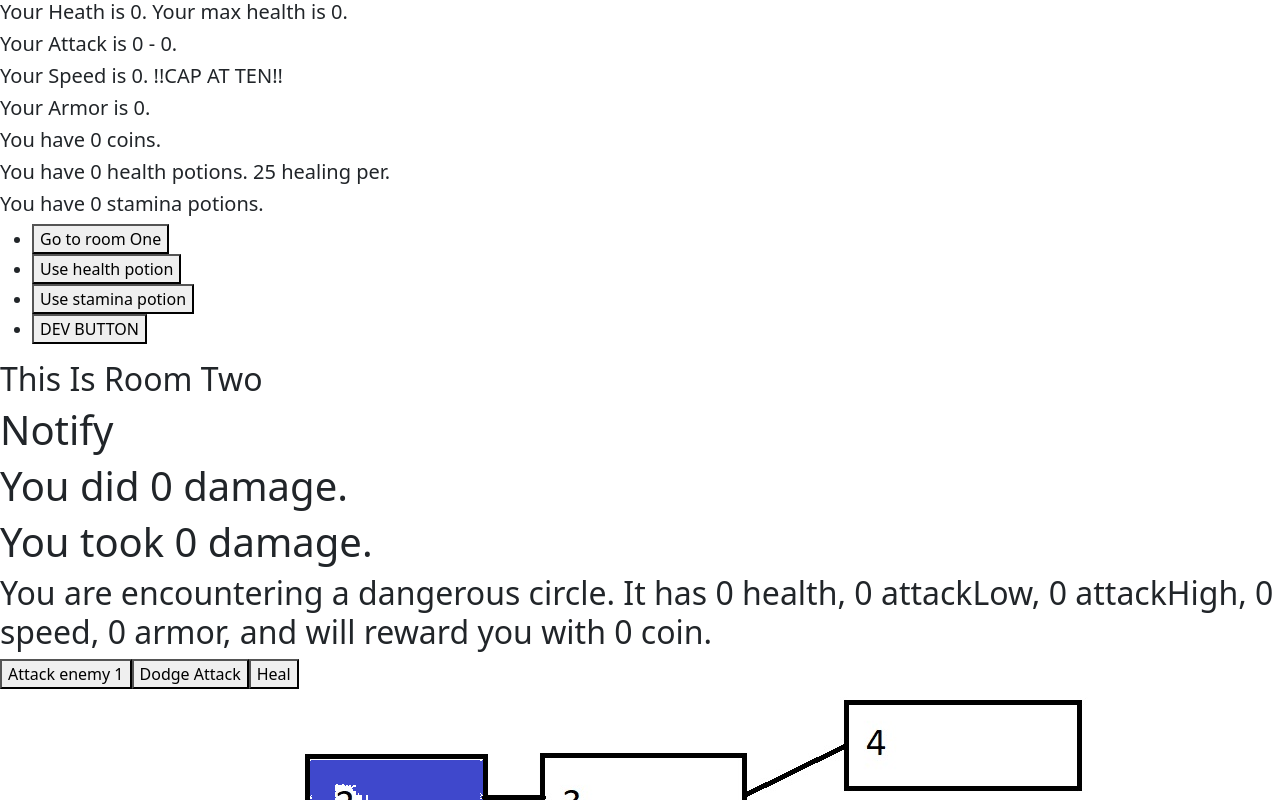
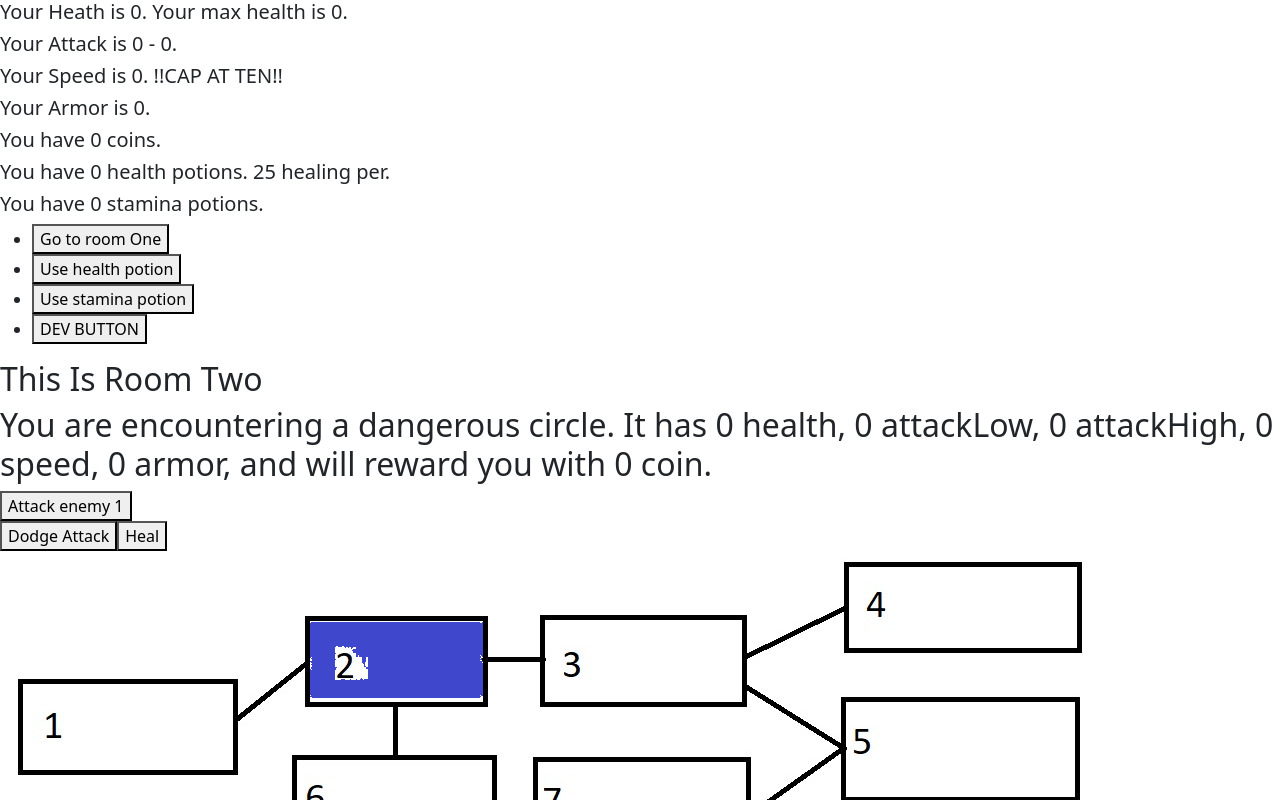
Before and after one commit to Wjamescorbett/ReactGamePractice, a React (Create React App) app: page /RoomTwo in a window 1280 px wide. Shown: the top 800 px of the page. Built offline with nearby package versions, Linux system fonts and the light colour scheme.

Commit message:
Toastify works but is a damage cycle behind what the player is doing.

```diff
--- a/src/components/App.jsx
+++ b/src/components/App.jsx
@@ -18,6 +18,8 @@ import RoomTen from './RoomTen/RoomTen';
 import RoomEleven from './RoomEleven/RoomEleven';
 import RoomTwelve from './RoomTwelve/RoomTwelve';
 import DamageEffects from './DamageEffects/DamageEffects';
+import { ToastContainer, toast } from 'react-toastify';
+import 'react-toastify/dist/ReactToastify.css';
 class App extends Component {
     constructor(props) {
         super(props);
@@ -369,7 +371,6 @@ class App extends Component {
                 enemyHealth: this.state.enemyHealth - currentPlayerAttack,
                 playerDamageDone: currentPlayerAttack,
                 })
-                return <DamageEffects playerDamageDone={this.state.playerDamageDone} enemyDamageDone={this.state.enemyDamageDone} />
         }
         if(attackEnemyNumber === 2){
             this.setState({
--- a/src/components/DamageEffects/DamageEffects.jsx
+++ b/src/components/DamageEffects/DamageEffects.jsx
@@ -1,4 +1,5 @@
 import React , { Component } from 'react';
+import { useEffect } from 'react';
 import { BrowserRouter, Route, Link } from "react-router-dom";
 import { ToastContainer, toast } from 'react-toastify';
 import 'react-toastify/dist/ReactToastify.css';
@@ -7,19 +8,20 @@ import 'react-toastify/dist/ReactToastify.css';
 const DamageEffects = (props) => {
 
     const showToastMessage = () => {
-        toast.success('TEST Success Notification !', {
+        var message = props.playerDamageDone
+        toast.success(message, {
             position: toast.POSITION.TOP_RIGHT
         });
     }
-        return(
-            <div>
-                <h1> {showToastMessage} Notify</h1>
-                        <ToastContainer />
-                <h1>You did {props.playerDamageDone} damage.</h1>
-                <h1>You took {props.enemyDamageDone} damage.</h1>
-            </div>
 
-        )
+    return(
+        <div>
+            <button className="attackMove" onClick={() => {props.playerAttackMove(1); showToastMessage()}}>Attack enemy 1</button>
+            <ToastContainer />
+            <button className="dodgeMove" onClick={() => props.playerDodgeMove()}>Dodge Attack</button>
+            <button className="healMove">Heal</button>
+        </div>
+    )
 }
 
 export default DamageEffects;
--- a/src/components/Home/Home.jsx
+++ b/src/components/Home/Home.jsx
@@ -2,6 +2,7 @@ import React , { Component } from 'react';
 import { BrowserRouter, Route, Link } from "react-router-dom";
 import { ToastContainer, toast } from 'react-toastify';
 import 'react-toastify/dist/ReactToastify.css';
+import DamageEffects from '../DamageEffects/DamageEffects';
 
 const Home = (props) => {
 
--- a/src/components/RoomTwo/RoomTwo.jsx
+++ b/src/components/RoomTwo/RoomTwo.jsx
@@ -16,15 +16,13 @@ const RoomTwo = (props) => {
                     <h2>This Is Room Two</h2>
                 </div>
                 <div>
-                    <DamageEffects playerDamageDone={props.playerDamageDone} enemyDamageDone={props.enemyDamageDone} />
+
                 </div>
                 <div>
                     <h2>You are encountering a dangerous circle. It has {props.enemyHealth} health, {props.enemyAttackLow} attackLow, {props.enemyAttackHigh} attackHigh, {props.enemySpeed} speed, {props.enemyArmor} armor, and will reward you with {props.enemyReward} coin. </h2>
                 </div>
                 <div>
-                    <button className="attackMove" onClick={() =>props.playerAttackMove(1)}>Attack enemy 1</button>
-                    <button className="dodgeMove" onClick={() => props.playerDodgeMove()}>Dodge Attack</button>
-                    <button className="healMove">Heal</button>
+                    <DamageEffects playerDamageDone={props.playerDamageDone} enemyDamageDone={props.enemyDamageDone} playerAttackMove={props.playerAttackMove} playerDodgeMove={props.playerDodgeMove}/>
                 </div>
                 <div>
                     <img src={GameRoomTwoPNG} alt="GameRoomTwoPNG" />
```
